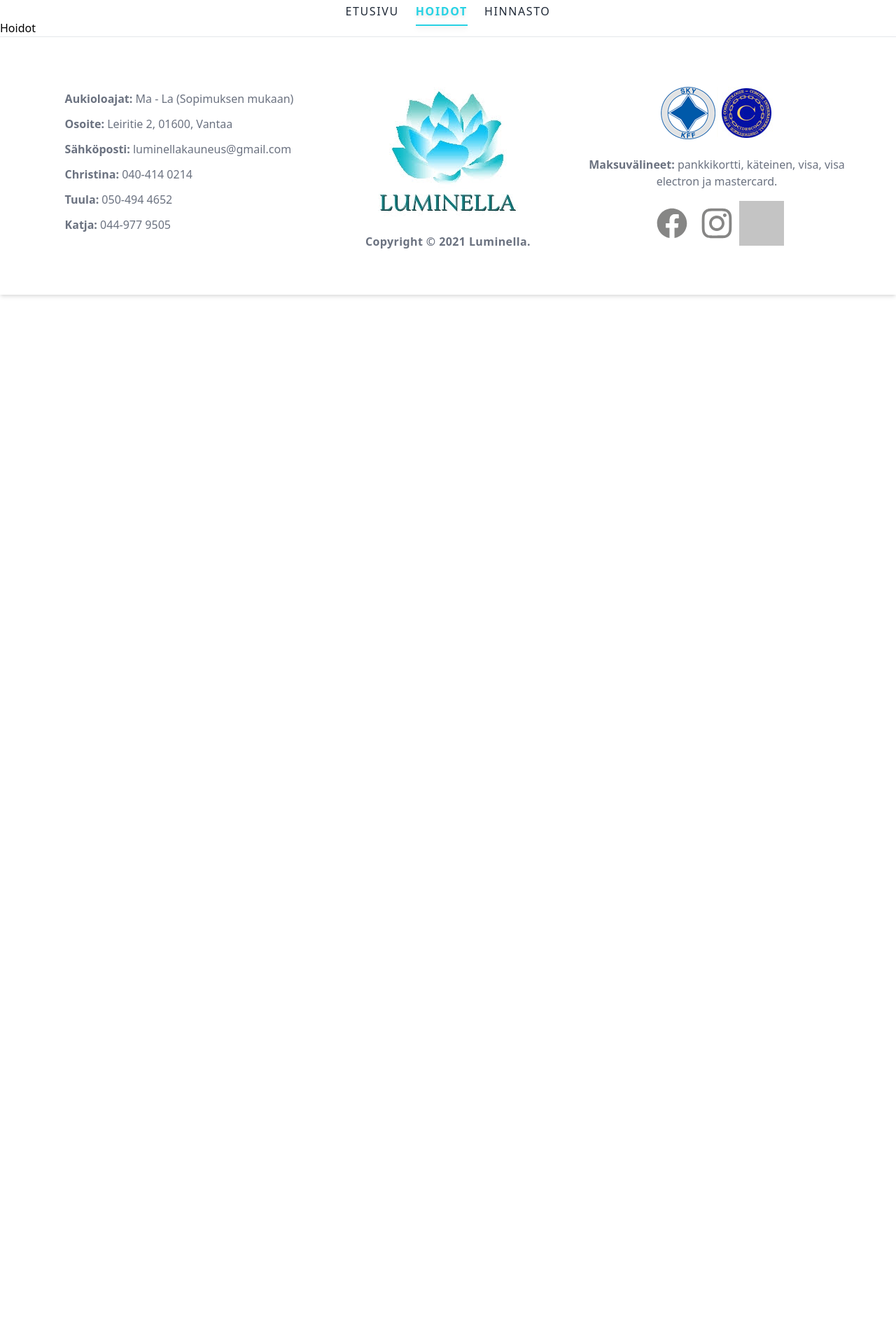
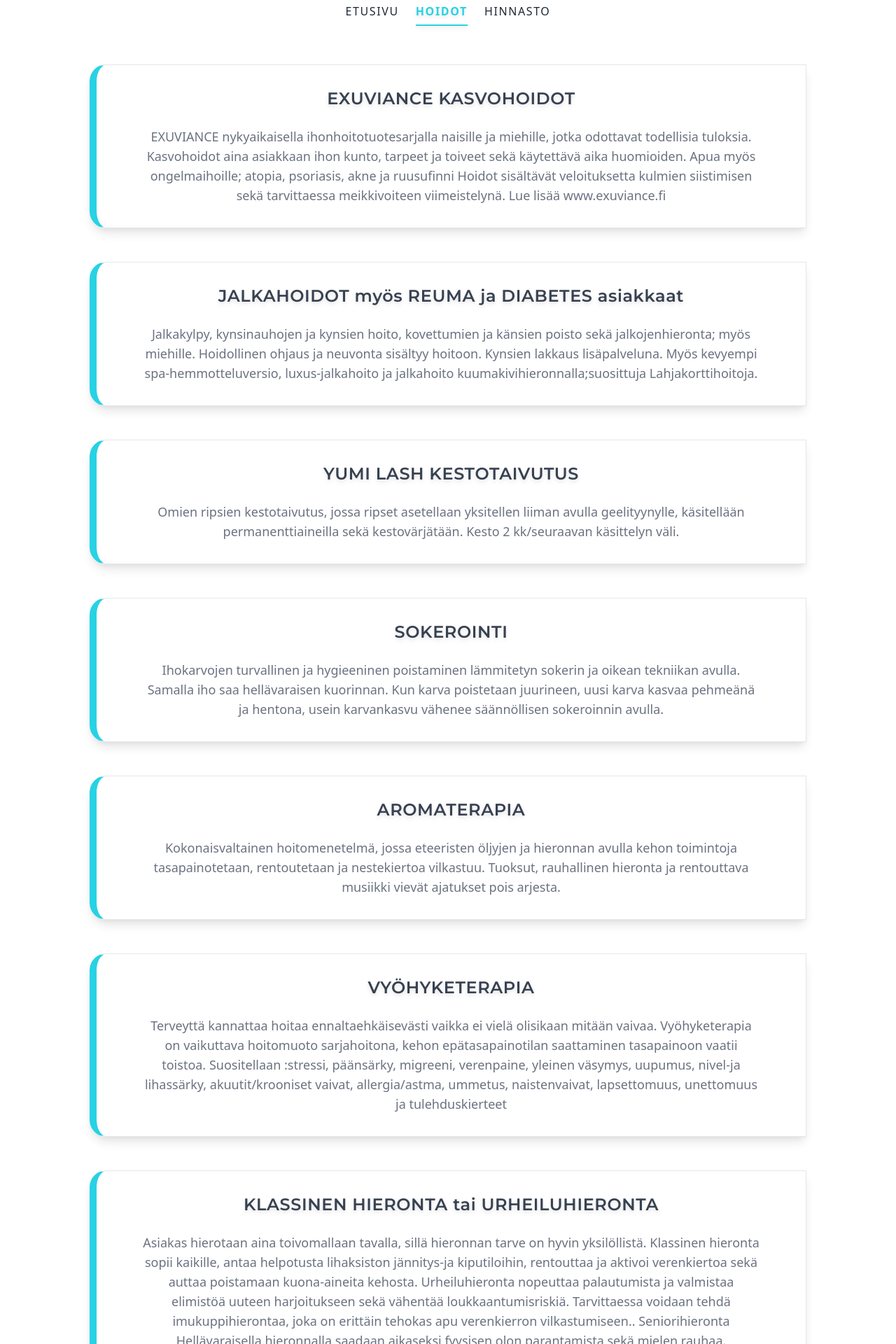
Before and after one commit to tranhuyviet/luminella, a Next.js app: page /hoidot in a window 1280 px wide. Shown: the part 140-2060 px from the top of the page at 70% size. Before the commit the page ends 800 px from the top, so only its background shows below. Built offline with nearby package versions, Linux system fonts and the light colour scheme; grey boxes are pictures that could not be loaded.

Commit message:
added hoidot section

```diff
--- a/components/hinnasto/ListItem.js
+++ b/components/hinnasto/ListItem.js
@@ -3,7 +3,7 @@
 const ListItem = ({ item }) => {
     return (
         <div className='max-w-4xl mx-auto mt-12 shadow-lg '>
-            <h2 className='text-2xl text-center font-title font-semibold bg-primary-700 py-3 text-gray-50 '>
+            <h2 className='text-2xl text-center font-title font-semibold bg-primary-700 py-3 text-gray-50 tracking-wide drop-shadow-sm'>
                 {item.category}
             </h2>
             {item.items &&
--- /dev/null
+++ b/components/hoidot/HoidotCard.js
@@ -0,0 +1,16 @@
+import React from 'react';
+
+const HoidotCard = ({ item, index }) => {
+    return (
+        <div className='mb-12'>
+            <div className='max-w-5xl  mx-auto border py-8 px-16 shadow-lg border-l-[10px] border-l-primary-700 rounded-l-3xl '>
+                <h1 className='font-semibold text-2xl font-title tracking-wide text-gray-700 drop-shadow-md'>
+                    {item.title}
+                </h1>
+                <p className='mt-6 text-lg text-gray-500'>{item.text}</p>
+            </div>
+        </div>
+    );
+};
+
+export default HoidotCard;
--- a/pages/hoidot.js
+++ b/pages/hoidot.js
@@ -1,9 +1,60 @@
 import React from 'react';
+import HoidotCard from '../components/hoidot/HoidotCard';
+
+const data = [
+    {
+        title: 'EXUVIANCE KASVOHOIDOT',
+        text: 'EXUVIANCE nykyaikaisella ihonhoitotuotesarjalla naisille ja miehille, jotka odottavat todellisia tuloksia. Kasvohoidot aina asiakkaan ihon kunto, tarpeet ja toiveet sekä käytettävä aika huomioiden. Apua myös ongelmaihoille; atopia, psoriasis, akne ja ruusufinni Hoidot sisältävät veloituksetta kulmien siistimisen sekä tarvittaessa meikkivoiteen viimeistelynä. Lue lisää www.exuviance.fi',
+    },
+    {
+        title: 'JALKAHOIDOT myös REUMA ja DIABETES asiakkaat',
+        text: 'Jalkakylpy, kynsinauhojen ja kynsien hoito, kovettumien ja känsien poisto sekä jalkojenhieronta; myös miehille. Hoidollinen ohjaus ja neuvonta sisältyy hoitoon. Kynsien lakkaus lisäpalveluna. Myös kevyempi spa-hemmotteluversio, luxus-jalkahoito ja jalkahoito kuumakivihieronnalla;suosittuja Lahjakorttihoitoja.',
+    },
+    {
+        title: 'YUMI LASH KESTOTAIVUTUS',
+        text: 'Omien ripsien kestotaivutus, jossa ripset asetellaan yksitellen liiman avulla geelityynylle, käsitellään permanenttiaineilla sekä kestovärjätään. Kesto 2 kk/seuraavan käsittelyn väli.',
+    },
+    {
+        title: 'SOKEROINTI',
+        text: 'Ihokarvojen turvallinen ja hygieeninen poistaminen lämmitetyn sokerin ja oikean tekniikan avulla. Samalla iho saa hellävaraisen kuorinnan. Kun karva poistetaan juurineen, uusi karva kasvaa pehmeänä ja hentona, usein karvankasvu vähenee säännöllisen sokeroinnin avulla.',
+    },
+    {
+        title: 'AROMATERAPIA',
+        text: 'Kokonaisvaltainen hoitomenetelmä, jossa eteeristen öljyjen ja hieronnan avulla kehon toimintoja tasapainotetaan, rentoutetaan ja nestekiertoa vilkastuu. Tuoksut, rauhallinen hieronta ja rentouttava musiikki vievät ajatukset pois arjesta.',
+    },
+    {
+        title: 'VYÖHYKETERAPIA',
+        text: 'Terveyttä kannattaa hoitaa ennaltaehkäisevästi vaikka ei vielä olisikaan mitään vaivaa. Vyöhyketerapia on vaikuttava hoitomuoto sarjahoitona, kehon epätasapainotilan saattaminen tasapainoon vaatii toistoa. Suositellaan :stressi, päänsärky, migreeni, verenpaine, yleinen väsymys, uupumus, nivel-ja lihassärky, akuutit/krooniset vaivat, allergia/astma, ummetus, naistenvaivat, lapsettomuus, unettomuus ja tulehduskierteet',
+    },
+    {
+        title: 'KLASSINEN HIERONTA tai URHEILUHIERONTA',
+        text: 'Asiakas hierotaan aina toivomallaan tavalla, sillä hieronnan tarve on hyvin yksilöllistä. Klassinen hieronta sopii kaikille, antaa helpotusta lihaksiston jännitys-ja kiputiloihin, rentouttaa ja aktivoi verenkiertoa sekä auttaa poistamaan kuona-aineita kehosta. Urheiluhieronta nopeuttaa palautumista ja valmistaa elimistöä uuteen harjoitukseen sekä vähentää loukkaantumisriskiä. Tarvittaessa voidaan tehdä imukuppihierontaa, joka on erittäin tehokas apu verenkierron vilkastumiseen.. Seniorihieronta Hellävaraisella hieronnalla saadaan aikaseksi fyysisen olon parantamista sekä mielen rauhaa. Hieronnassa otetaan huomioon ikääntyvän kehon muutokset ja herkkyys. Luminellaan voit tulla luottavaisin mielin, tietäen, että sinua hoitaa osaava ja kunnioittava alan ammattilainen.',
+    },
+    {
+        title: 'KUUMAKIVIHIERONTA',
+        text: 'Vartaloa hierotaan lämpimillä kivillä ja öljyllä. Syvälämpöhoito ja hieronta rentouttaa jännittyneet lihakset ja tasapainottaa kehoa ja mieltä. Pitkävaikutteinen, nautinnollinen elämysmatka, suosittu Lahjakorttihoito!',
+    },
+    {
+        title: 'INTIALAINEN PÄÄNHIERONTA',
+        text: 'Pään ja niskahartia-alueen käsittelyä hieronta ja sivelyotteilla, helpottaa stressiä ja elvyttää pään alueen verenkiertoa.',
+    },
+    {
+        title: 'KESTOPIGMENTOINTI',
+        text: 'Pyyhkiytyvätkö kulmakarvasi pois hikoillessa? Kestopigmentointi pelastaa päiväsi. Oletko kyllästynyt piirtämään tai kestovärjäämään olemattomia kulmakarvojasi? Kestopigmentoinnilla saat huolettomat, luonnollisen sävyiset ja muotoiset kulmakarvat. Ole aina huoliteltu, sillä kulmat ovat kehykset kasvoillesi. Huolitellut kulmat tasapainottavat ja kohottavat katsettasi. Silmien rajauksella korostetaan silmien omaa väriä ja tuodaan silmät kauniisti esille.',
+    },
+    {
+        title: 'ROSEN METODI',
+        text: 'Kokonaisvaltainen keho-mielitietoinen hoitomuoto, jossa käytetään kosketusta sekä tarpeen mukaan myös sanoja. Terapeutin kuuntelevien käsien ja läsnäolevan olemuksen avulla on mahdollisuus saada kosketus kehossa oleviin jännityksiin. Hoito vaikuttaa hermojärjestelmäämme ja tekee meidät sisältä käsin tietoisemmaksi omasta elävästä kehostamme, Hoito on aina yksilöllinen kokemus. Myös asiakkaan jokainen hoito on ainutlaatuinen kokemus. Kukin hoitokerta aloitetaan aina sen hetkisestä tilanteesta. Rosen-terapeutilla on vaitiolo-velvollisuus. Häntä koskee Rosen instituutin laatimat eettiset säännöt.',
+    },
+];
 
 const Hoidot = () => {
     return (
-        <div>
-            <h1>Hoidot</h1>
+        <div className='sectionWrap '>
+            {data &&
+                data.map((item, index) => (
+                    <HoidotCard key={index} item={item} index={index} />
+                ))}
         </div>
     );
 };
```
